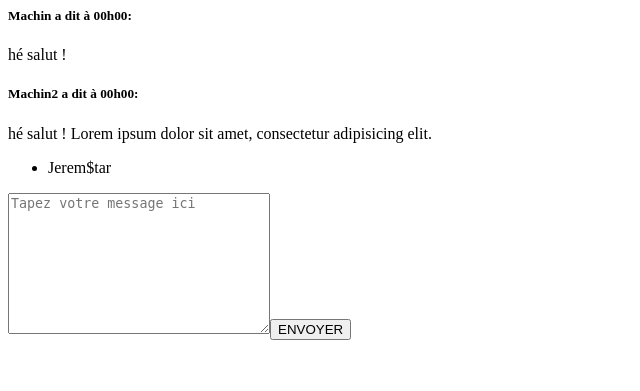
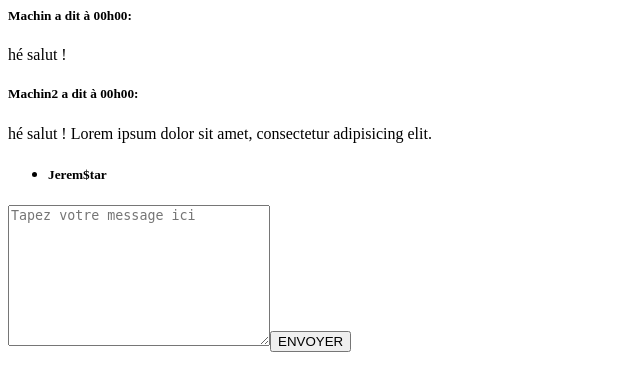
Before and after one commit to Jeremy3wa/Chat_coffee, a PHP site: page /developpement/views/messages.phtml in a window 1280 px wide. Shown: the top 391 px of the page, without its empty margins (0-640 px from the left). Run offline with PHP 8.4, Linux system fonts and the light colour scheme.

Commit message:
fichiers phtml

```diff
--- a/views/messages.phtml
+++ b/views/messages.phtml
@@ -18,7 +18,7 @@
 
 		<div class="users">
 			<ul>
-				<li><div class="avatar-small"></div>Jerem$tar</li>
+				<li><div class="avatar-small"></div><h5><span>Jerem$tar</span></h5></li>
 			</ul>
 		</div>
 
--- a/views/skel.phtml
+++ b/views/skel.phtml
@@ -17,6 +17,7 @@
 				text-transform: uppercase;
 				font-weight: normal;
 				font-size: 12px;
+				letter-spacing: 1px;
 
 			}
 
@@ -182,6 +183,11 @@
 
 		p{
 			margin-top: -15px;
+			word-wrap: break-word;
+		}
+
+		span{
+			font-weight: bold;
 		}
 
 
```
